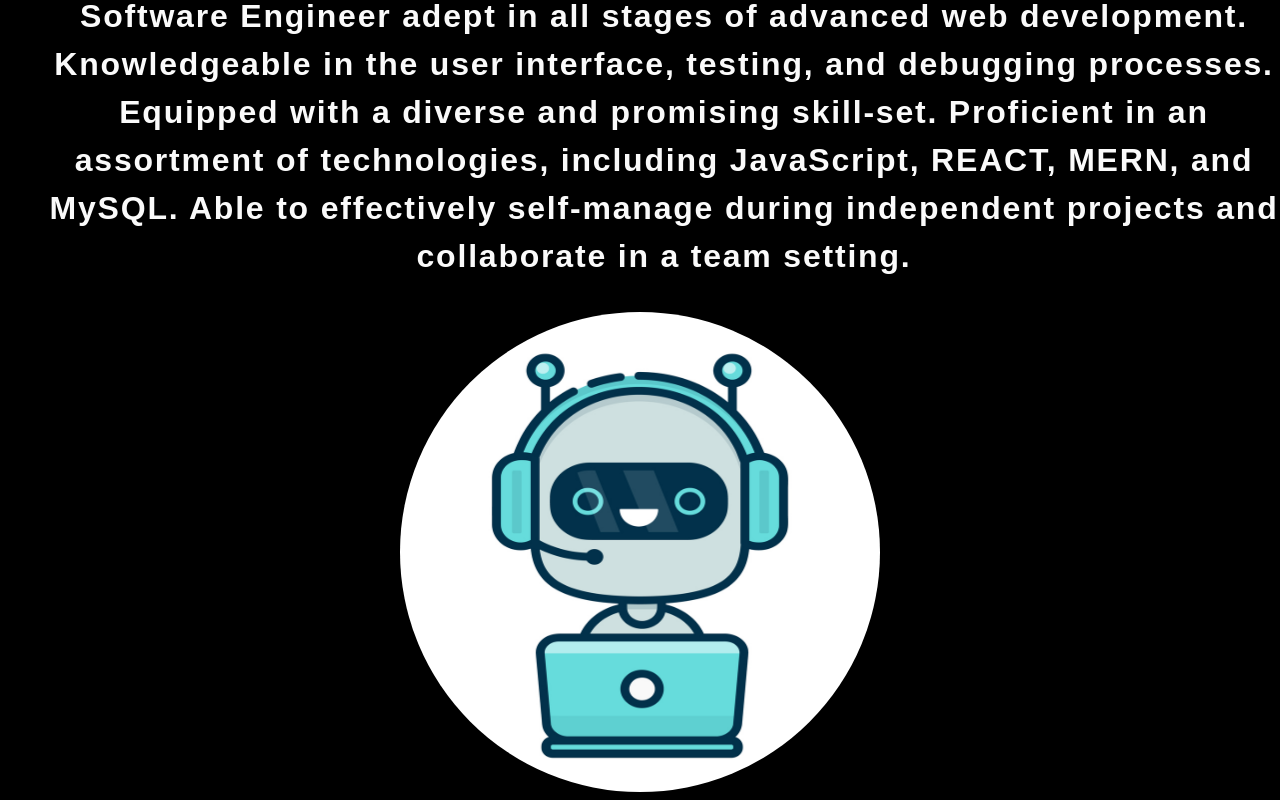
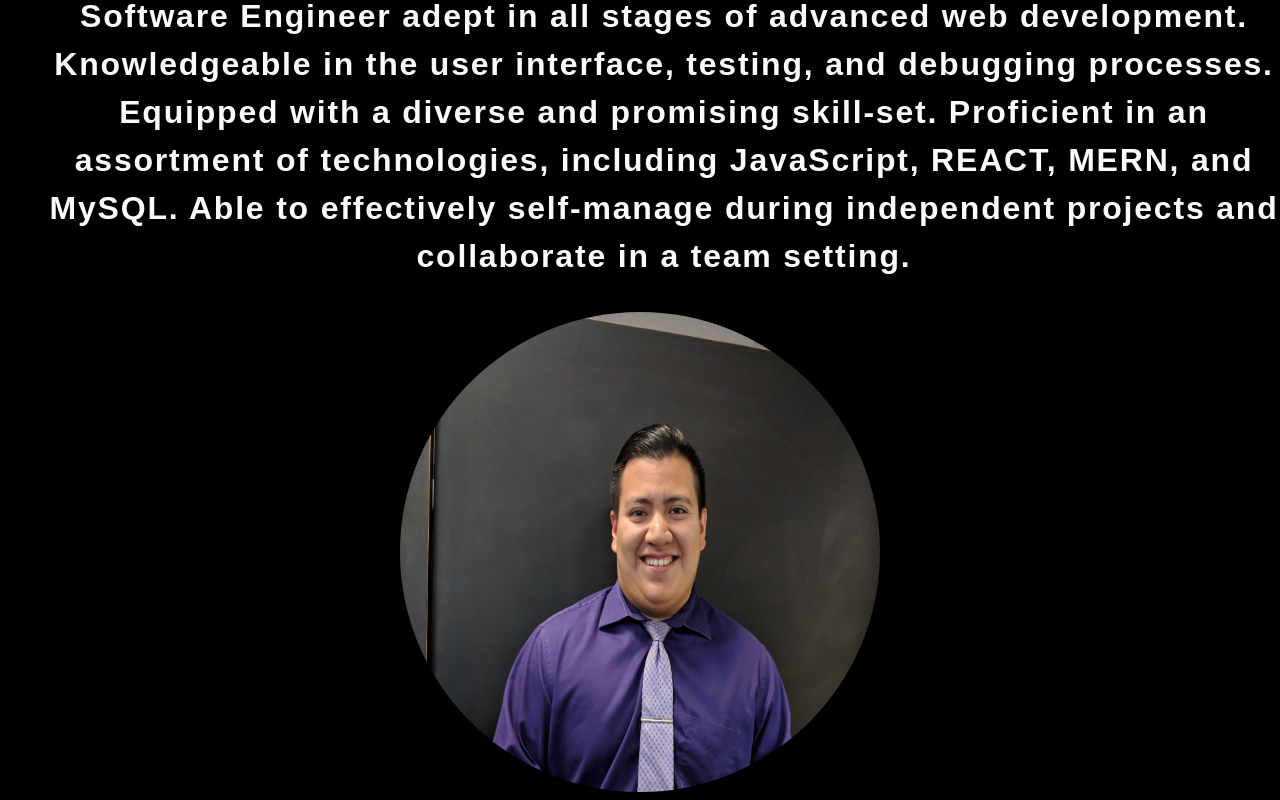
Before and after one commit to ejimenez22/React-Portfolio, a React (Create React App) app: page /about in a window 1280 px wide. Shown: the part 400-1200 px from the top of the page. Built offline with nearby package versions, Linux system fonts and the light colour scheme.

Commit message:
adding animations

```diff
--- a/src/components/About/index.js
+++ b/src/components/About/index.js
@@ -10,7 +10,7 @@
             <p>Software Engineer adept in all stages of advanced web development. Knowledgeable in the user interface, testing, and debugging processes. Equipped with a diverse and promising skill-set. Proficient in an assortment of technologies, including JavaScript,  REACT,  MERN, and MySQL. Able to effectively self-manage during independent projects and collaborate in a team setting.</p>
         </section>
         <div className="avatar">
-            <img alt="avatar" className="avatar" src={require('../../assets/images/bot.jpg')}/>
+            <img alt="avatar" className="avatar" src={require('../../assets/images/profile.jpg')}/>
         </div>
         </>
     )
--- a/src/components/Home/index.js
+++ b/src/components/Home/index.js
@@ -33,7 +33,7 @@
                 </div>
             </div>
         </div>
-        </>
+    </>
     )
 }
 
--- a/src/index.css
+++ b/src/index.css
@@ -219,6 +219,10 @@
   column-gap: 1rem;
   margin: 0 15rem;
   padding: auto;
+  animation: fadeInAnimation ease 3s;
+  animation-iteration-count: 1;
+  animation-fill-mode: forwards;
+
 }
 
 .nav {
@@ -243,6 +247,9 @@
   padding: auto;
   width: 10rem;
   height: 10rem;
+  animation: fadeInAnimation ease 3s;
+  animation-iteration-count: 1;
+  animation-fill-mode: forwards;
 }
 
 .img-resume:hover {
@@ -259,6 +266,9 @@
   margin-top: 1rem;
   width: 35rem;
   height: 25rem;
+  animation: fadeInAnimation ease 3s;
+  animation-iteration-count: 1;
+  animation-fill-mode: forwards;
 }
 
 .projects:hover {
@@ -302,6 +312,9 @@
   width: 6rem;
   height: 6rem;
   float: left;
+  animation: fadeInAnimation ease 3s;
+  animation-iteration-count: 1;
+  animation-fill-mode: forwards;
 }
 
 .img-port:hover {
@@ -419,6 +432,18 @@
   margin: auto;
   padding: auto;
   border-radius: 50%;
+  animation: fadeInAnimation ease 3s;
+  animation-iteration-count: 1;
+  animation-fill-mode: forwards;
+}
+
+@keyframes fadeInAnimation {
+  0% {
+    opacity: 0;
+  }
+  100% {
+    opacity: 1;
+  }
 }
 
 .portTitle {
@@ -441,6 +466,22 @@
 .contactImg {
   width: 8rem;
   height: 8rem;
+  animation-name: bounce;
+  animation-iteration-count: 3;
+  animation-duration: 2s;
+  transform-origin: bottom;
+}
+
+@keyframes bounce {
+  0%   { transform: scale(1,1)    translateY(0); }
+  10%  { transform: scale(1.1,.9) translateY(0); }
+  30%  { transform: scale(.9,1.1) translateY(-100px); }
+  50%  { transform: scale(1,1)    translateY(0); }
+  100% { transform: scale(1,1)    translateY(0); }
+}
+
+.contactImg:hover {
+  opacity: 0.5;
 }
 
 #linkedinImg {
```
Also changed, not shown: src/assets/images/profile.jpg (added).
